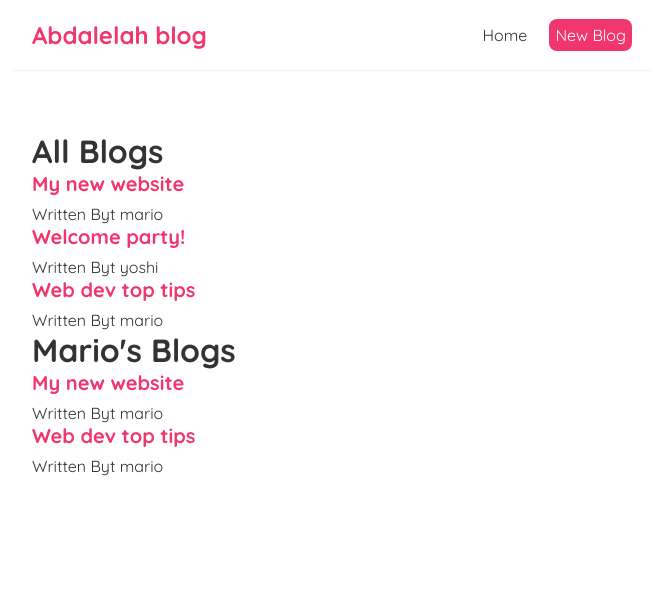
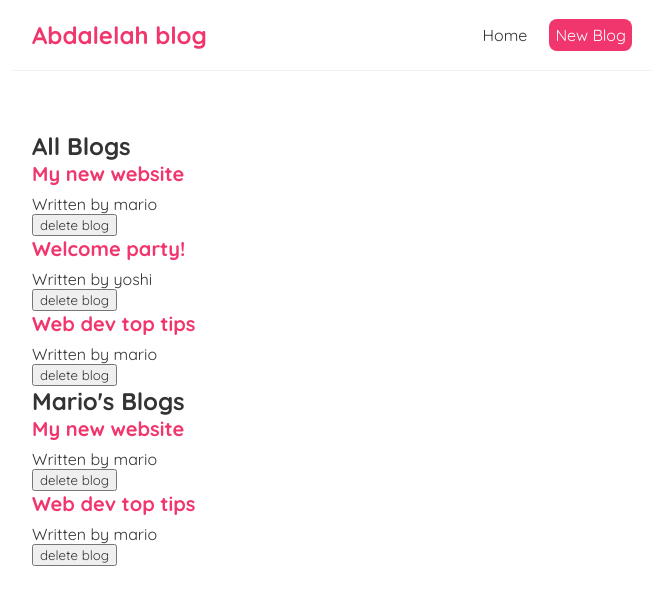
Before and after one commit to abdalelah1/React-blogApp, a React (Create React App) app: page / in a window 1280 px wide. Shown: the top 604 px of the page, without its empty margins (308-971 px from the left). Built offline with nearby package versions, Linux system fonts and the light colour scheme.

Commit message:
Delete Blog

```diff
--- a/src/BlogList.js
+++ b/src/BlogList.js
@@ -1,15 +1,13 @@
-const BlogList = ({blogs,title}) => {
-
+const BlogList = ({ blogs, title, handleDelete }) => {
     return (
-    <div className="BlogList">
-        <h1>{title}</h1>
+      <div className="blog-list">
+        <h2>{ title }</h2>
         {blogs.map(blog => (
-
-            <div className="blog-preview" key={blog.id}>
-                <h2> {blog.title}</h2>
-                <p>Written Byt {blog.author}</p>
+          <div className="blog-preview" key={blog.id} >
+            <h2>{ blog.title }</h2>
+            <p>Written by { blog.author }</p>
+            <button onClick={() => handleDelete(blog.id)}>delete blog</button>
           </div>
-
         ))}
       </div>
     );
--- a/src/Home.js
+++ b/src/Home.js
@@ -6,10 +6,14 @@ const Home = () => {
         { title: 'Welcome party!', body: 'lorem ipsum...', author: 'yoshi', id: 2 },
         { title: 'Web dev top tips', body: 'lorem ipsum...', author: 'mario', id: 3 }
       ])
+    const handleDelete = (id) =>{
+        const newBlogs  = blogs.filter((blog)=> blog.id !== id)
+        setBlogs(newBlogs)
+    }
     return (
         <div className="home">
-            <BlogList blogs ={blogs} title ={'All Blogs'}/>
-            <BlogList blogs ={blogs.filter((blog) => blog.author =='mario')}  title ={"Mario's Blogs"}/>
+            <BlogList blogs ={blogs} title ={'All Blogs'} handleDelete={handleDelete}/>
+            <BlogList blogs ={blogs.filter((blog) => blog.author =='mario')}  title ={"Mario's Blogs"} handleDelete={handleDelete}/>
         </div>
      );
 }
```
Lines whose indentation alone changed are shown as unchanged.
